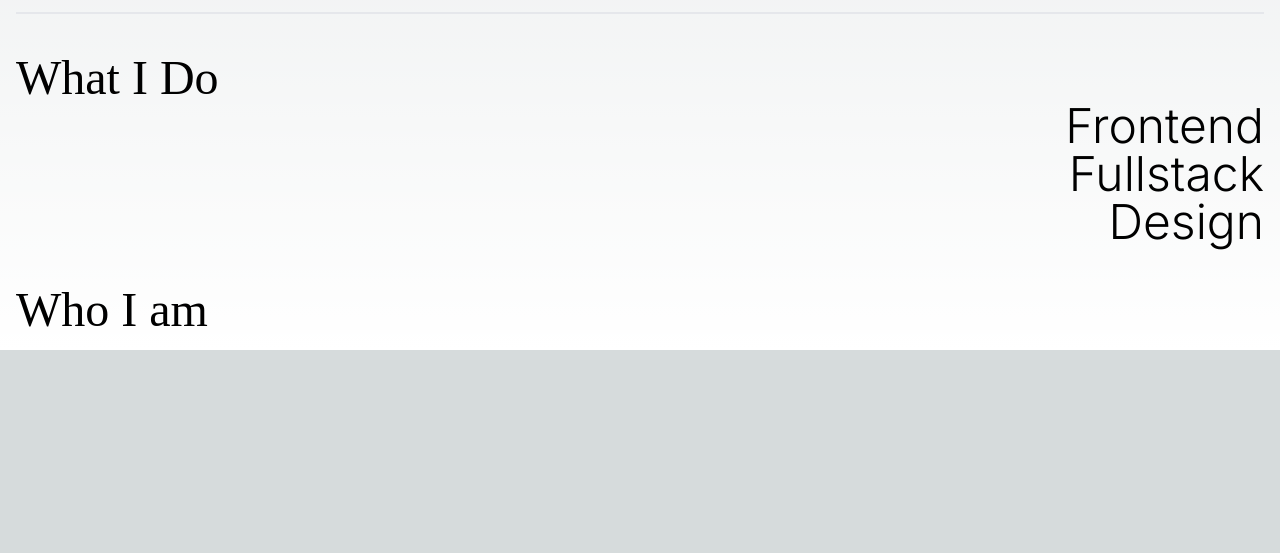
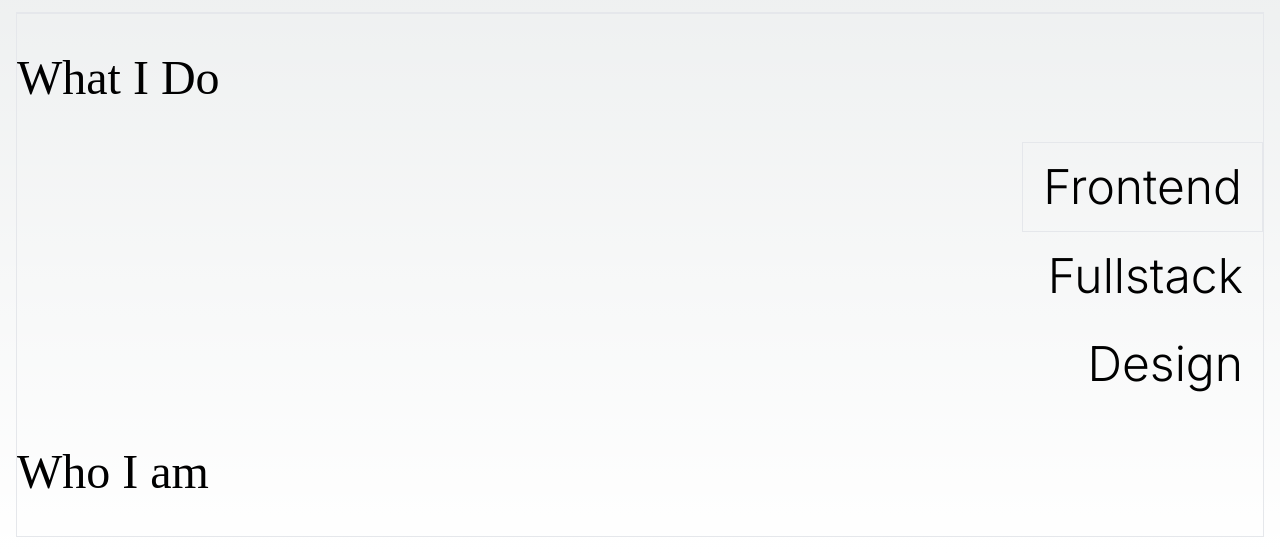
Before and after one commit to RLjumber/Personal-Portfolio, a Next.js app: page / in a window 1280 px wide. Shown: the part 830-1383 px from the top of the page. Before the commit the page ends 1180 px from the top, so only its background shows below. Built offline with nearby package versions, Linux system fonts and the light colour scheme; a web font is replaced by a local one.

Commit message:
LEFTOVERS: nothing important

```diff
--- a/src/app/components/Landing.js
+++ b/src/app/components/Landing.js
@@ -7,17 +7,17 @@ export default function Landing() {
                     <h2 class=" font-light text-4xl">Welcome To My Digital Portfolio</h2>
                 </div>
             </section>
-            <section id="who-and-what" class="border-t-2 pt-10">
+            <section id="who-and-what" class="border-t-2 border pt-10">
                 <div class="flex flex-col">
-                    <h3 class="font-display text-5xl">What I Do</h3>
-                    <ul class="flex flex-col h-full items-end text-5xl font-light justify-evenly">
-                        <li><h3 class="">Frontend</h3></li>
-                        <li><h3 class="">Fullstack</h3></li>
-                        <li><h3 class="">Design</h3></li>
+                    <h3 class="font-display text-5xl pb-10">What I Do</h3>
+                    <ul class="flex flex-col h-full w-full items-end text-5xl font-light justify-evenly">
+                        <li><h3 class="border p-5 hover:bg-red-400 w-full">Frontend</h3></li>
+                        <li><h3 class="p-5">Fullstack</h3></li>
+                        <li><h3 class="p-5">Design</h3></li>
                     </ul>
                 </div>
                 <div class="font-display text-5xl pt-10">
-                    <h3>Who I am</h3>
+                    <h3 class="pb-10">Who I am</h3>
                 </div>
             </section>
       </main>
```
